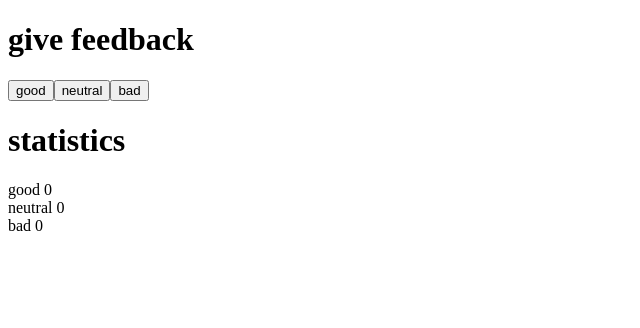
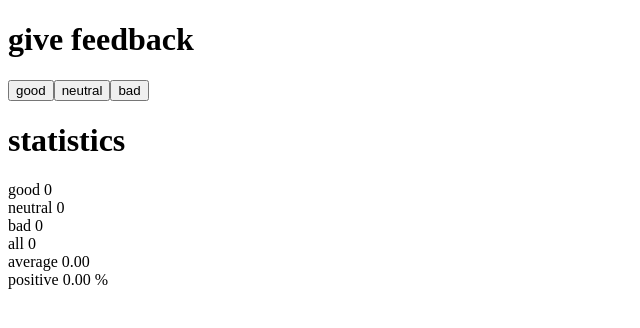
Before and after one commit to gvnlm/full-stack-open-solutions, a React (Vite) app in the folder part-1/unicafe/: page / in a window 1280 px wide. Shown: the top 328 px of the page, without its empty margins (0-640 px from the left). Built offline with nearby package versions, Linux system fonts and the light colour scheme.

Commit message:
Complete step 2 of UniCafe app front-end

```diff
--- a/part-1/unicafe/src/App.jsx
+++ b/part-1/unicafe/src/App.jsx
@@ -33,16 +33,25 @@ const GiveFeedback = ({
 );
 
 
-const Statistics = ({ good, neutral, bad }) => (
+const Statistics = ({ good, neutral, bad }) => {
+  const all = good + neutral + bad;
+  const average = (all === 0) ? 0 : (good - bad) / all;
+  const positive = (all === 0) ? 0 : (good / all) * 100;
+
+  return (
     <>
       <h1>statistics</h1>
       <p>
           good {good}<br />
           neutral {neutral}<br />
-        bad {bad}
+          bad {bad}<br />
+          all {all}<br />
+          average {average.toFixed(2)}<br />
+          positive {positive.toFixed(2)} %
       </p>
     </>
   );
+};
 
 
 export default App;
```
Lines whose indentation alone changed are shown as unchanged.
